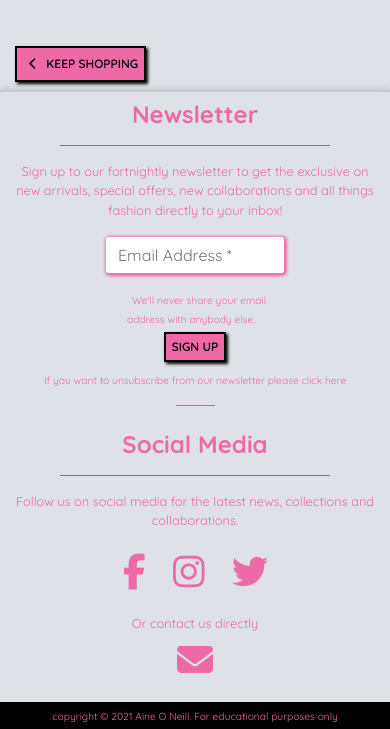
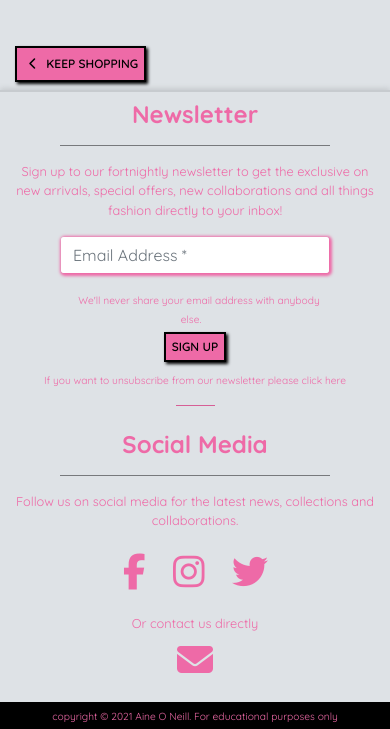
Before and after one commit to aineon/velvet-goldmine, a Django app: page /bag/ in a window 390 px wide. Shown: the part 233-962 px from the top of the page. Run offline with Django 3.2, Linux system fonts and the light colour scheme; data comes from the database, SQL or seed files in the repository; some libraries are stand-ins or nearby versions; some web fonts are replaced.

Commit message:
Adjust signup/unsubscribe forms for responsiveness

```diff
--- a/home/templates/home/index.html
+++ b/home/templates/home/index.html
@@ -49,7 +49,7 @@
                     special offers, new collaborations and all things fashion directly to your inbox!
                 </p>
                 <form method="POST" action="{% url 'newsletter_signup' %}" id="subscription_form">
-                    <div class="form-group w-50 mx-auto">
+                    <div class="form-group newsletter-signup mx-auto">
                         {% csrf_token %}
                         {{ news_sub_form|crispy }}
                         <small class="text-center">We'll never share your email address with anybody else.</small>
--- a/templates/includes/footer.html
+++ b/templates/includes/footer.html
@@ -1,5 +1,6 @@
 <footer class="container-fluid mt-2 footer">
     <small>
+    <!--Newsletter Signup form and unsubscribe link-->
         <div class="row">
             <div class="col-12 col-md-6 text-center">
                 <h4 class="text-pink font-weight-bold text-center pt-2">Newsletter</h4>
@@ -9,20 +10,21 @@
                     special offers, new collaborations and all things fashion directly to your inbox!
                 </p>
                 <form method="POST" action="{% url 'newsletter_signup' %}" id="subscription_form" class="mb-2">
-                    <div class="form-group w-50 mx-auto mb-1">
+                    <div class="form-group mx-auto mb-1 newsletter-signup">
                         {% csrf_token %}
                         {{ news_sub_form|crispy }}
                         <small class="text-pink text-center p-2">We'll never share your email address with anybody else.</small>
                     </div>
-
                     <button type="submit" class="btn btn-sm shop-btn rounded-0 text-center text-uppercase">Sign Up</button>
-                    <input type="hidden" name="news_sub_redirect" value="{{ request.path }}">
                 </form>
                 <small class="text-pink text-center">If you want to <a href="{% url 'newsletter_unsubscribe' %}" class="form-link-line">unsubscribe</a>
                     from our newsletter please click <a href="{% url 'newsletter_unsubscribe' %}" class="form-link-line">here</a>
                 </small>
             </div>
+
         <hr class="d-block d-md-none detail-hr">
+
+        <!--Social media and contact form links-->
             <div class="col-12 col-md-6 text-center">
                 <h4 class="text-pink font-weight-bold text-center pt-2">Social Media</h4>
                     <hr class="w-75 grey-divider">
```
